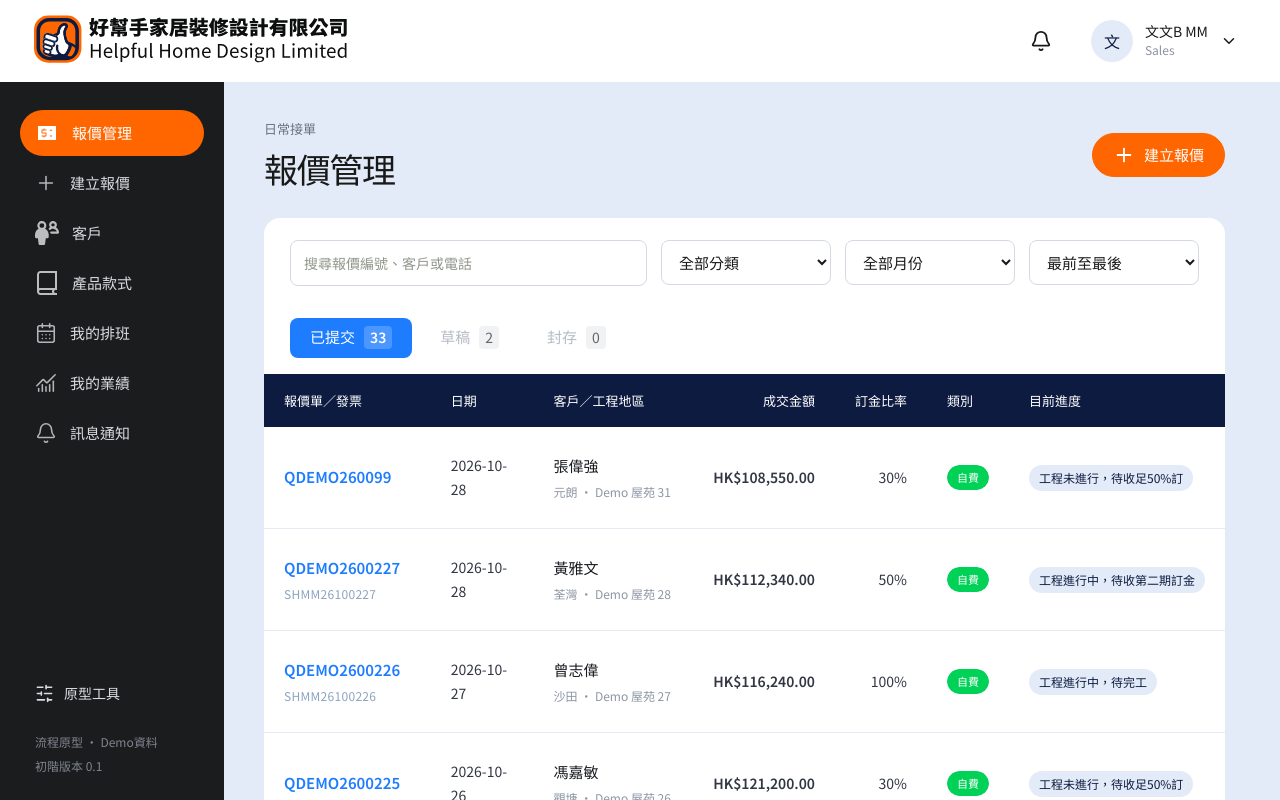
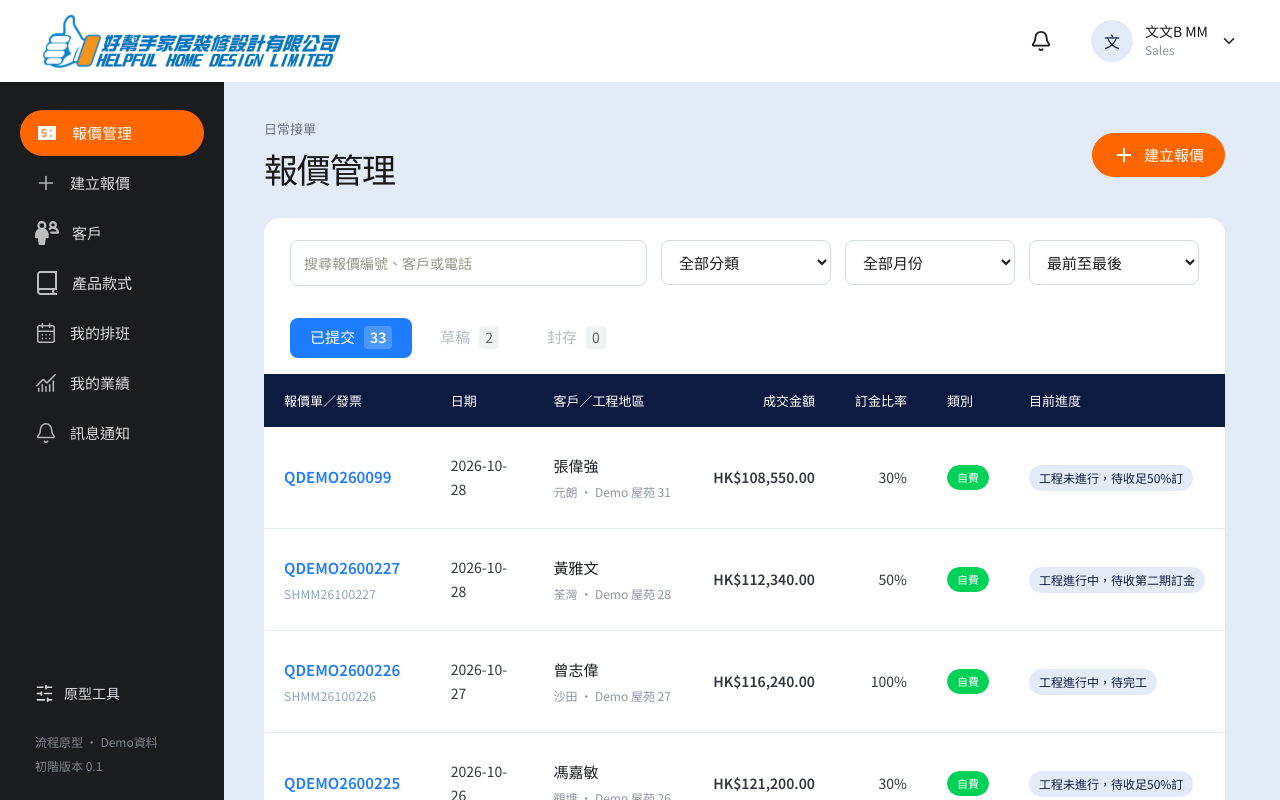
Before and after one commit to helpfulhomedesign168-cloud/Helpful-, a React (Vite) app: page /quotes in a window 1280 px wide. Shown: the top 800 px of the page. Built offline with nearby package versions, Linux system fonts and the light colour scheme.

Commit message:
style(brand): use company logo across app and documents

```diff
--- a/src/components/Shell.tsx
+++ b/src/components/Shell.tsx
@@ -190,7 +190,7 @@ export function Shell() {
           }}
         >
           <img
-            src="/design-assets/logo.svg"
+            src="/company-logo.png"
             alt="好幫手家居裝修設計有限公司"
           />
         </NavLink>
@@ -219,7 +219,7 @@ export function Shell() {
       >
         <div className="sidebar-drawer-head">
           <img
-            src="/design-assets/logo.svg"
+            src="/company-logo.png"
             alt="好幫手家居裝修設計有限公司"
           />
           <button
--- a/src/pages/DesignOrdersPreview.tsx
+++ b/src/pages/DesignOrdersPreview.tsx
@@ -128,7 +128,7 @@ export function DesignOrdersPreview() {
           <span />
         </button>
         <Link to="/design/users" className="preview-brand">
-          <img src="/design-assets/logo.svg" alt="好幫手家居裝修設計有限公司" />
+          <img src="/company-logo.png" alt="好幫手家居裝修設計有限公司" />
         </Link>
         <div className="preview-topbar-actions">
           <button className="preview-bell" aria-label="通知">
@@ -149,7 +149,7 @@ export function DesignOrdersPreview() {
         className={`preview-sidebar ${menuOpen ? "open" : ""}`}
       >
         <div className="preview-drawer-head">
-          <img src="/design-assets/logo.svg" alt="好幫手" />
+          <img src="/company-logo.png" alt="好幫手" />
           <button
             type="button"
             className="preview-drawer-close"
--- a/src/pages/DesignUsersPreview.tsx
+++ b/src/pages/DesignUsersPreview.tsx
@@ -87,7 +87,7 @@ export function DesignUsersPreview() {
           <span />
         </button>
         <Link to="/users" className="preview-brand">
-          <img src="/design-assets/logo.svg" alt="好幫手家居裝修設計有限公司" />
+          <img src="/company-logo.png" alt="好幫手家居裝修設計有限公司" />
         </Link>
         <div className="preview-topbar-actions">
           <button className="preview-bell" aria-label="通知">
@@ -110,7 +110,7 @@ export function DesignUsersPreview() {
         className={`preview-sidebar ${menuOpen ? "open" : ""}`}
       >
         <div className="preview-drawer-head">
-          <img src="/design-assets/logo.svg" alt="好幫手" />
+          <img src="/company-logo.png" alt="好幫手" />
           <button
             type="button"
             className="preview-drawer-close"
--- a/src/pages/Documents.tsx
+++ b/src/pages/Documents.tsx
@@ -123,7 +123,7 @@ export function Documents() {
               <header className="quotation-head">
                 <div className="quotation-brand">
                   <img
-                    src="/design-assets/logo.svg"
+                    src="/company-logo.png"
                     alt="好幫手家居裝修設計有限公司"
                   />
                 </div>
@@ -159,7 +159,7 @@ export function Documents() {
               <header className="quotation-head">
                 <div className="quotation-brand">
                   <img
-                    src="/design-assets/logo.svg"
+                    src="/company-logo.png"
                     alt="好幫手家居裝修設計有限公司"
                   />
                 </div>
```
Also changed, not shown: 1 other file (tests, documents, lock files or other folders).
